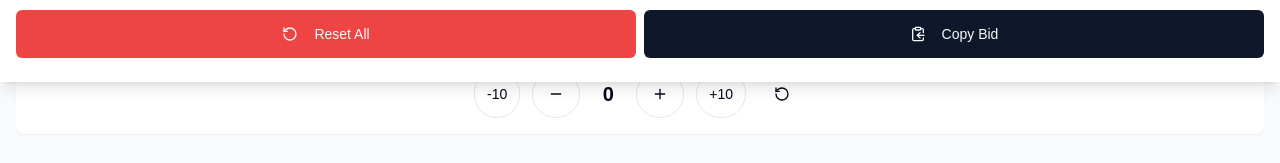
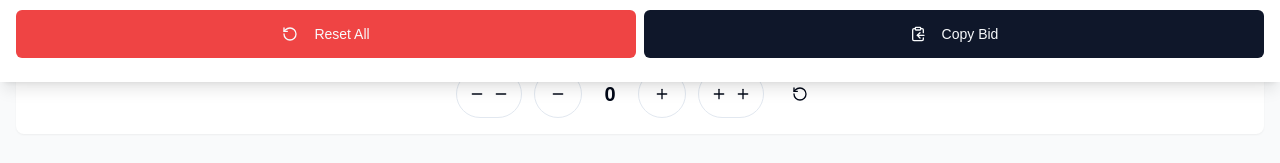
Before and after one commit to n0xlite/n0xlite.github.io, a Next.js app: page / in a window 1280 px wide. Shown: the part 718-881 px from the top of the page. Built offline with nearby package versions, Linux system fonts and the light colour scheme.

Commit message:
adjust button styling

```diff
--- a/app/components/WindowQuoteCalculator.js
+++ b/app/components/WindowQuoteCalculator.js
@@ -211,7 +211,7 @@ const WindowQuoteCalculator = () => {
               variant="outline"
               className="h-12 px-3 rounded-full"
             >
-              -10
+              <Minus className="h-6 w-6" /><Minus className="h-6 w-6" />
             </Button>
           )}
           <Button
@@ -237,7 +237,7 @@ const WindowQuoteCalculator = () => {
               variant="outline"
               className="h-12 px-3 rounded-full"
             >
-              +10
+              <Plus className="h-6 w-6" /><Plus className="h-6 w-6" />
             </Button>
           )}
           <Button
```
